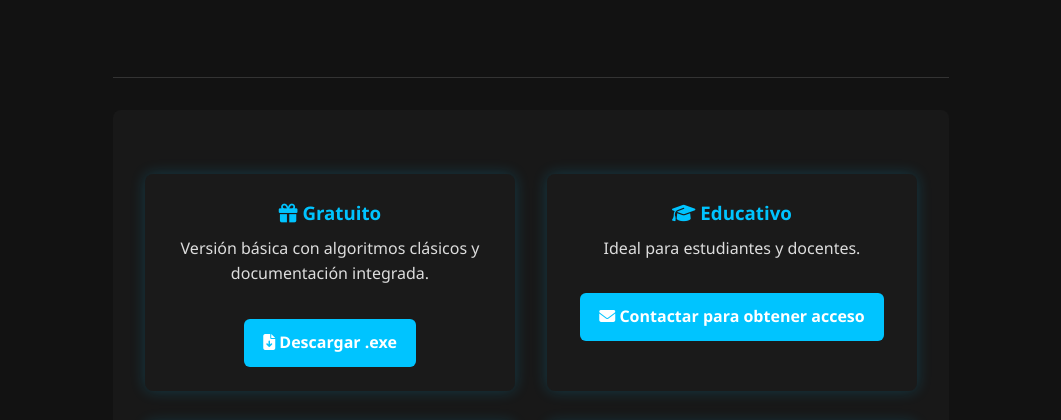
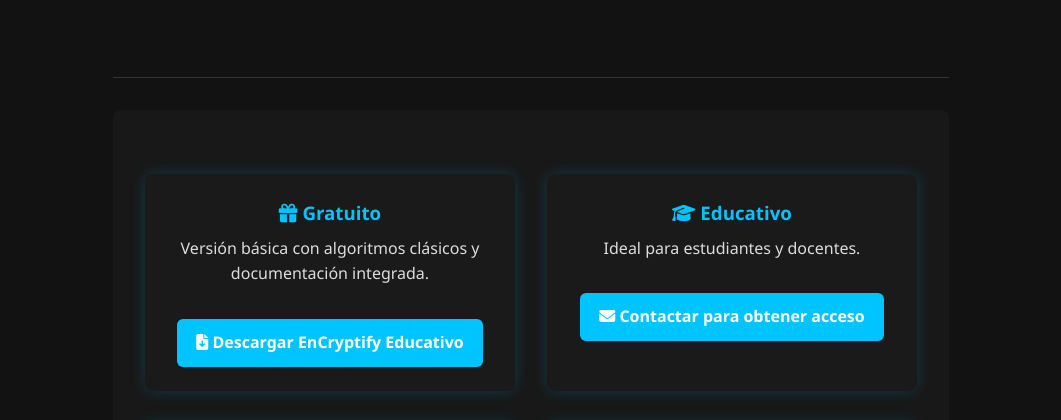
Before and after one commit to ivazquezv/EncryptifyWeb_v.2, a website: page downloads.html in a window 1280 px wide. Shown: the part 303-723 px from the top of the page, without its empty margins (109-1170 px from the left). Drawn offline with Linux system fonts and the light colour scheme.

Commit message:
Primer commit de EncryptifyWeb_v.2

```diff
--- a/downloads.html
+++ b/downloads.html
@@ -82,8 +82,12 @@
           <p>
             Versión básica con algoritmos clásicos y documentación integrada.
           </p>
-          <a href="assets/downloads/encryptify-setup.exe" class="btn-download">
-            <i class="fa-solid fa-file-arrow-down"></i> Descargar .exe
+          <a
+            href="assets/downloads/Encryptify_educativo.rar"
+            class="btn-download"
+          >
+            <i class="fa-solid fa-file-arrow-down"></i> Descargar EnCryptify
+            Educativo
           </a>
         </div>
 
```
Also changed, not shown: 1 other file.
